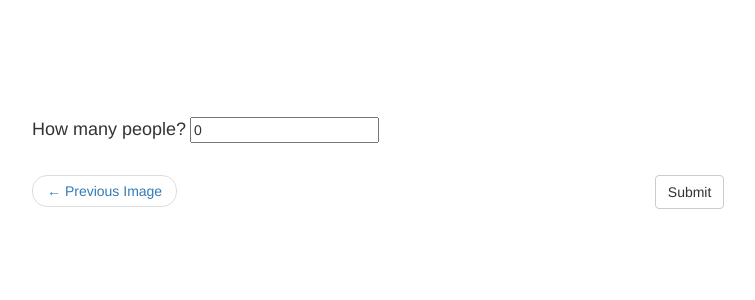
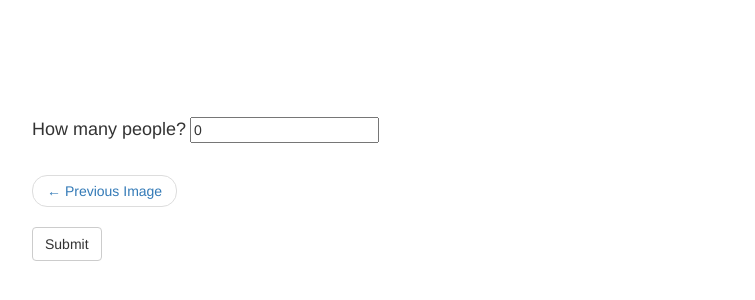
Before and after one commit to caseyfisch/crowdprogramming, a plain HTML site: page index.html in a window 1280 px wide. Shown: the part 5644-5944 px from the top of the page, without its empty margins (53-808 px from the left). Drawn offline with nearby package versions, Linux system fonts and the light colour scheme.

Commit message:
Change type again

```diff
--- a/index.html
+++ b/index.html
@@ -167,12 +167,14 @@
               <nav>
                 <ul class="pager">
                   <li class="previous"><a href="#photo6"><span aria-hidden="true">&larr;</span> Previous Image</a></li>
-                  <li class="next"><input type="button" class="btn btn-default" value="Submit"></li>
+
 
                 </ul>
+                <input type="submit" class="btn btn-default">
               </nav>
             </div>
         </section>
+
     </div>
   </form>
 
```
